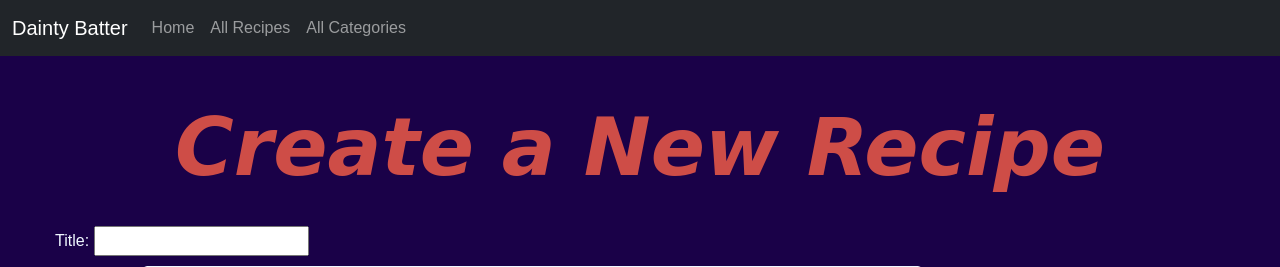
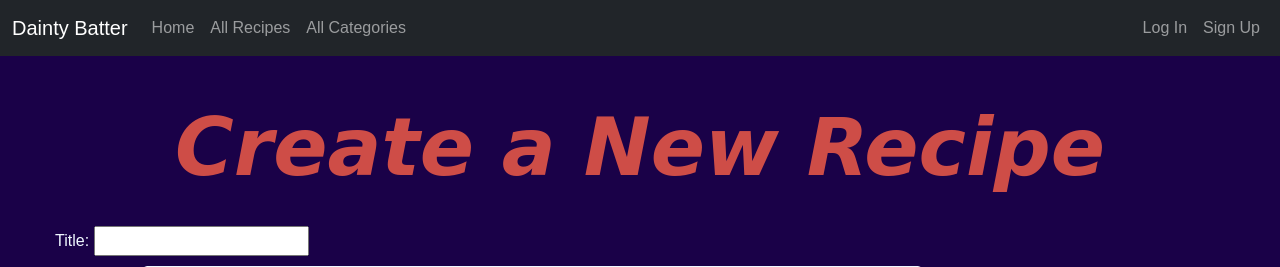
Before and after one commit to abirodriguez72/Sprint, a Django app: template catalog/templates/recipes/recipe_form.html in a window 1280 px wide. Shown: the top 267 px of the page. Run offline with Django 5.2, Linux system fonts and the light colour scheme; the template is opened without the code that fills it: values that come from a table or form of the project are taken from there, others are empty; data comes from the database, SQL or seed files in the repository; both versions use the stored data as it was after the commit; parts of the project's set-up code (start-up, migrations or seed data) failed here and were passed over.

Commit message:
Updated several pages to correct errors in category views, navbar

```diff
--- a/catalog/templates/base.html
+++ b/catalog/templates/base.html
@@ -5,31 +5,70 @@
   <meta charset="utf-8">
   <meta name="viewport" content="width=device-width, initial-scale=1">
   <title>{% block title %}Dainty Batter{% endblock %}</title>
-    <link href="https://cdn.jsdelivr.net/npm/bootstrap@5.3.0-alpha1/dist/css/bootstrap.min.css" rel="stylesheet"
-          integrity="sha384-GLhlTQ8iRABdZLl6O3oVMWSktQOp6b7In1Zl3/Jr59b6EGGoI1aFkw7cmDA6j6gD" crossorigin="anonymous">
 
+  <link
+    href="https://cdn.jsdelivr.net/npm/bootstrap@5.3.0-alpha1/dist/css/bootstrap.min.css"
+    rel="stylesheet"
+    integrity="sha384-GLhlTQ8iRABdZLl6O3oVMWSktQOp6b7In1Zl3/Jr59b6EGGoI1aFkw7cmDA6j6gD"
+    crossorigin="anonymous"
+  >
   <link rel="stylesheet" type="text/css" href="{% static 'style.css' %}">
 </head>
 <body>
   <nav class="navbar navbar-expand-lg navbar-dark bg-dark">
     <div class="container-fluid">
       <a class="navbar-brand" href="{% url 'home' %}">Dainty Batter</a>
-        <button class="navbar-toggler" type="button" data-bs-toggle="collapse" data-bs-target="#navbarSupportedContent"
-                aria-controls="navbarSupportedContent" aria-expanded="false" aria-label="Toggle navigation">
+      <button
+        class="navbar-toggler"
+        type="button"
+        data-bs-toggle="collapse"
+        data-bs-target="#navbarSupportedContent"
+        aria-controls="navbarSupportedContent"
+        aria-expanded="false"
+        aria-label="Toggle navigation"
+      >
         <span class="navbar-toggler-icon"></span>
       </button>
+
       <div class="collapse navbar-collapse" id="navbarSupportedContent">
+        <!-- Left side -->
         <ul class="navbar-nav me-auto mb-2 mb-lg-0">
           <li class="nav-item">
             <a class="nav-link" href="{% url 'home' %}">Home</a>
           </li>
-                <!-- Update or remove these links as needed -->
           <li class="nav-item">
-                    <a class="nav-link" href="#">All Recipes</a>
+            <a class="nav-link" href="{% url 'recipe_list' %}">All Recipes</a>
           </li>
             <li class="nav-item">
-                    <a class="nav-link" href="#">All Categories</a>
+                <a class="nav-link" href="{% url 'category_list' %}">All Categories</a>
             </li>
+        </ul>
+
+        <!-- Right side: auth links -->
+        <ul class="navbar-nav ms-auto mb-2 mb-lg-0">
+          {% if user.is_authenticated %}
+            <li class="nav-item">
+              <a class="nav-link" href="{% url 'user_detail' user.id %}">
+                Profile
+              </a>
+            </li>
+            <li class="nav-item">
+              <a class="nav-link" href="{% url 'logout' %}">
+                Log Out
+              </a>
+            </li>
+          {% else %}
+            <li class="nav-item">
+              <a class="nav-link" href="{% url 'login' %}">
+                Log In
+              </a>
+            </li>
+            <li class="nav-item">
+              <a class="nav-link" href="{% url 'signup' %}">
+                Sign Up
+              </a>
+            </li>
+          {% endif %}
         </ul>
       </div>
     </div>
@@ -37,12 +76,13 @@
 
   <div class="container">
     <br/>
-    {% block content %}
-    {% endblock %}
+    {% block content %}{% endblock %}
   </div>
 
-<script src="https://cdn.jsdelivr.net/npm/bootstrap@5.3.0-alpha1/dist/js/bootstrap.bundle.min.js"
+  <script
+    src="https://cdn.jsdelivr.net/npm/bootstrap@5.3.0-alpha1/dist/js/bootstrap.bundle.min.js"
     integrity="sha384-w76AqPfDkMBDXo30jS1Sgez6pr3x5MlQ1ZAGC+nuZB+EYdgRZgiwxhTBTkF7CXvN"
-        crossorigin="anonymous"></script>
+    crossorigin="anonymous"
+  ></script>
 </body>
 </html>
--- a/catalog/urls.py
+++ b/catalog/urls.py
@@ -1,13 +1,15 @@
 from django.urls import path
 from django.conf import settings
 from django.conf.urls.static import static
+from django.contrib.auth.views import LoginView, LogoutView
 from . import views
+from .views import CategoryListView
 
 urlpatterns = [
     path('', views.home, name='home'),
     path('recipes/', views.RecipeListView.as_view(), name='recipe_list'),
     path('recipes/<uuid:pk>/', views.RecipeDetailView.as_view(), name='recipe_detail'),
-    path('categories/<slug:slug>/', views.category_detail, name='category_detail'),
+    path('categories/<slug:slug>/', views.category_details, name='category_detail'),
     path('users/<int:user_id>/', views.user_detail, name='user_detail'),
     path('signup/', views.signup_view, name='signup'),
     path('login/', views.login_view, name='login'),
@@ -15,6 +17,9 @@ urlpatterns = [
     path('', views.recipe_list, name='recipe_list'),
     path('recipe/<int:recipe_id>/', views.recipe_detail, name='recipe_detail'),
     path('recipes/<uuid:recipe_id>/note/', views.create_recipe_note, name='create_recipe_note'),
+    path('categories/', CategoryListView.as_view(), name='category_list'),
+    path('categories/<slug:slug>/', views.category_detail,  name='category_detail'),
+    path('logout/', LogoutView.as_view(), name='logout'),
 ]
 
 if settings.DEBUG:
```
Also changed, not shown: catalog/templates/categories/category_list.html (added, +16 -0 lines), catalog/views.py (+7 -2 lines), catalog/templates/categories/category_detail.html (renamed from catalog/templates/categories/category_details.html), db.sqlite3. Lines whose indentation alone changed are shown as unchanged.
